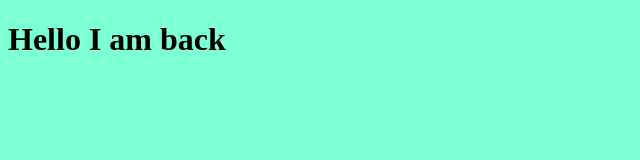
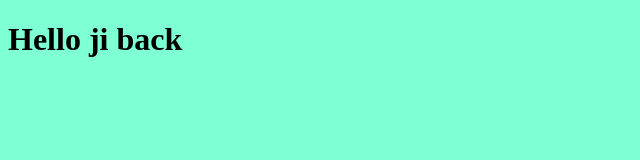
Before and after one commit to MohdAdn/learning_git, a plain HTML site: page index.html in a window 1280 px wide. Shown: the whole page, without its empty margins (0-640 px from the left). Drawn offline with Linux system fonts and the light colour scheme.

Commit message:
Changed the contact index head

```diff
--- a/index.html
+++ b/index.html
@@ -7,7 +7,7 @@
     <link rel="stylesheet" href="style.css">
 </head>
 <body>
-    <h1>Hello I am back</h1>
+    <h1>Hello ji back</h1>
 
 </body>
 </html>
```
